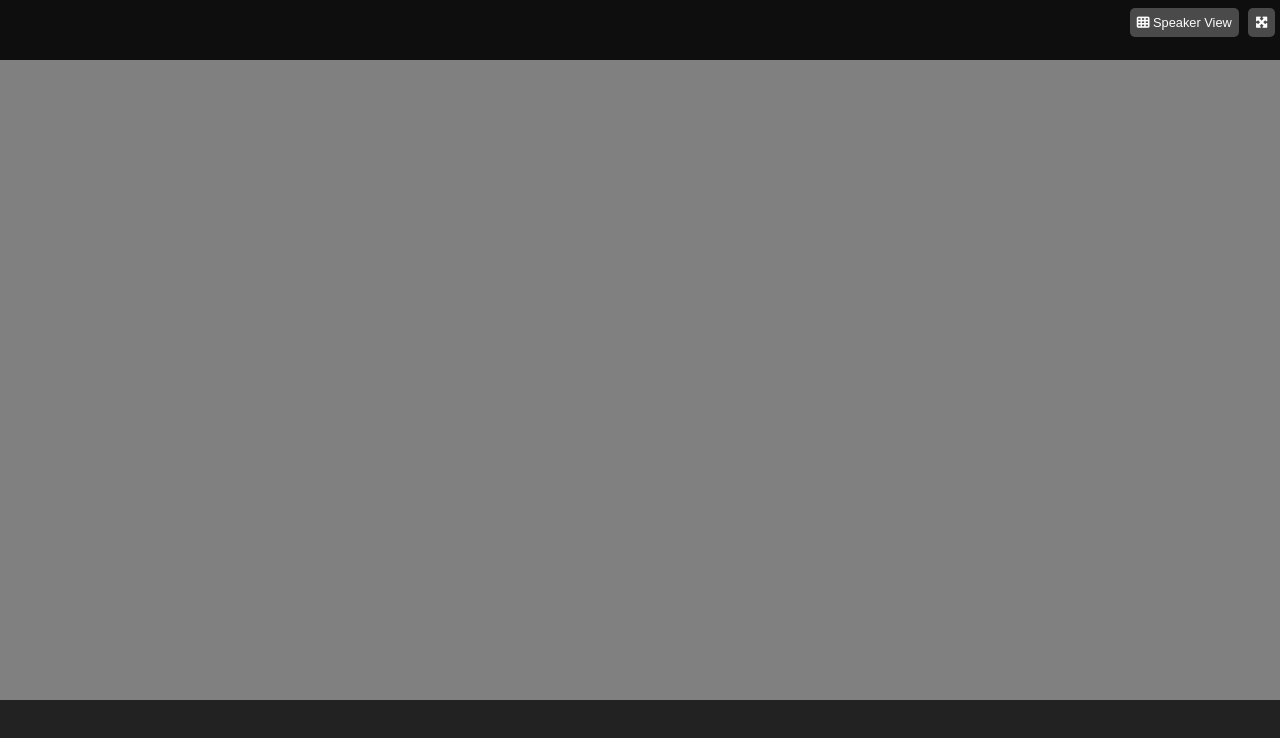
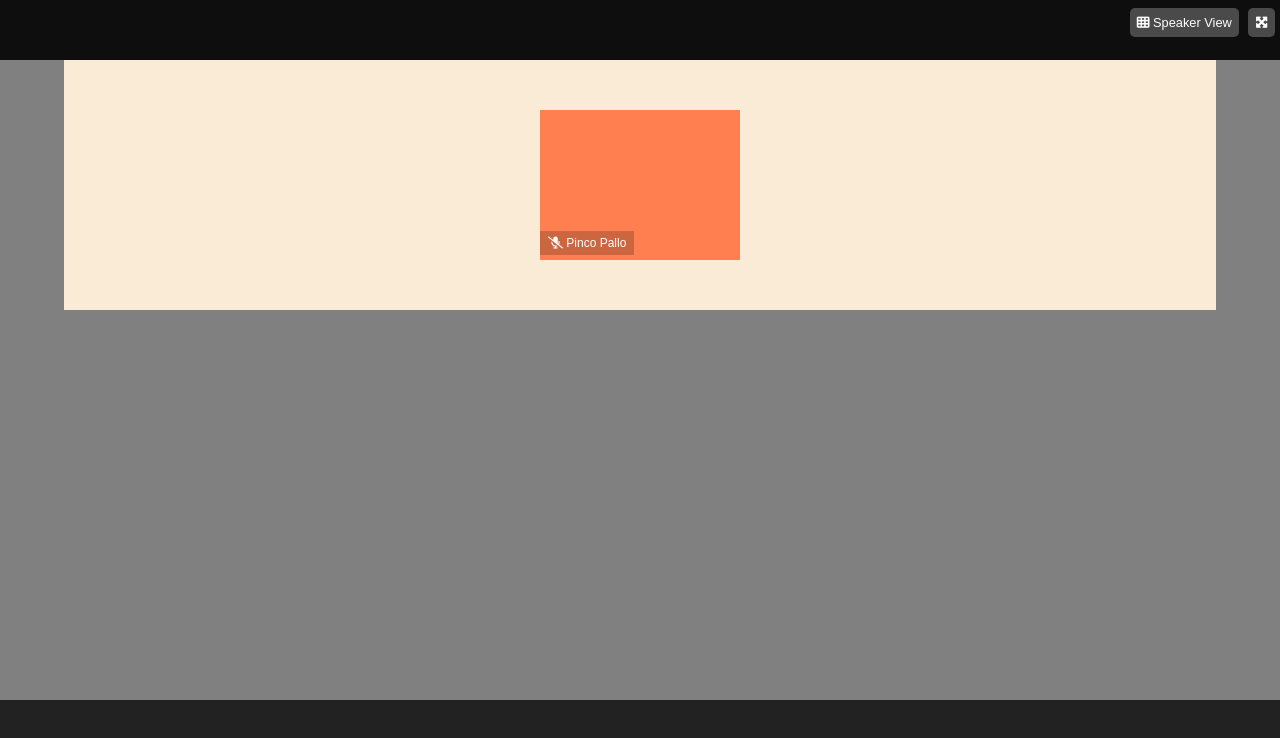
Before and after one commit to MattiaVolonterio/html-css-zoom, a plain HTML site: page index.html in a window 1280 px wide. Drawn offline with Linux system fonts and the light colour scheme.

Commit message:
feat: webcam style

```diff
--- a/css/style.css
+++ b/css/style.css
@@ -13,6 +13,18 @@
 
 body {
   font-family: Arial, Helvetica, sans-serif;
+}
+
+/* UTILS */
+
+.container {
+  width: 90%;
+  margin: 0 auto;
+  padding: 0 20px;
+
+  /* debug */
+  background-color: antiquewhite;
+  /* min-height: 100px; */
 }
 
 /* HEADER */
@@ -47,6 +59,39 @@ header {
   background-color: grey;
 }
 
+.webcam-container {
+  display: flex;
+  justify-content: center;
+  flex-wrap: wrap;
+  column-gap: 5px;
+  row-gap: 10px;
+
+  padding: 50px 0;
+}
+
+.webcam {
+  width: calc(100% / 7 - 5px);
+  min-width: 200px;
+
+  position: relative;
+  /* debug */
+  background-color: coral;
+  height: 150px;
+}
+
+.mic-status {
+  display: inline-block;
+
+  position: absolute;
+  left: 0;
+  bottom: 5px;
+
+  font-size: 0.75rem;
+  color: white;
+  padding: 5px 8px;
+  backdrop-filter: brightness(80%);
+}
+
 /* FOOTER */
 
 footer {
--- a/index.html
+++ b/index.html
@@ -34,7 +34,14 @@
 
     <!-- Main -->
     <div class="wrapper">
-      <main></main>
+      <main class="container webcam-container">
+        <div class="webcam">
+          <div class="mic-status">
+            <i class="fa-solid fa-microphone-slash"></i>
+            <span>Pinco Pallo</span>
+          </div>
+        </div>
+      </main>
     </div>
 
     <!-- Footer -->
```
